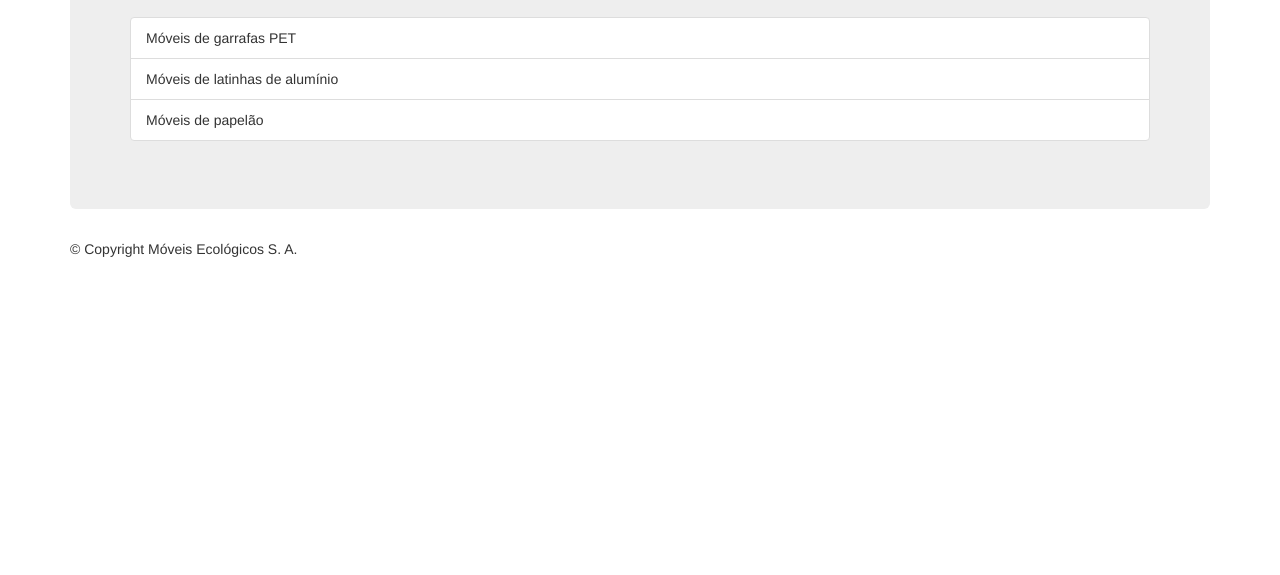
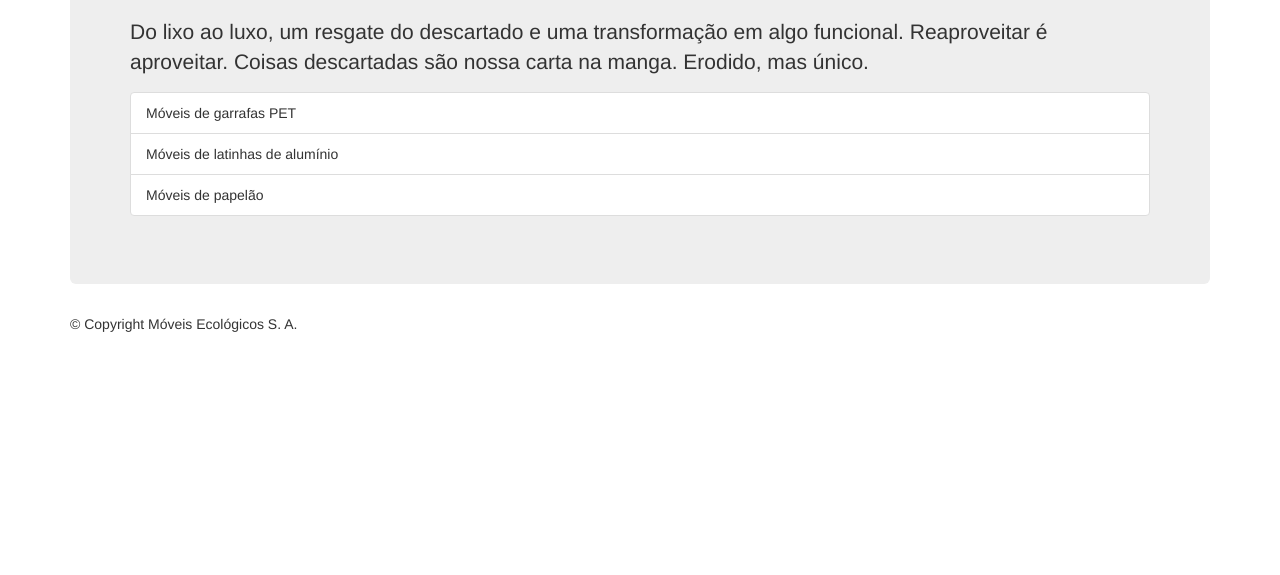
Before and after one commit to Christian-Fernando993/moveis-ecologicos, a plain HTML site: page index.html in a window 1280 px wide. Shown: the part 225-800 px from the top of the page. Drawn offline with nearby package versions, Linux system fonts and the light colour scheme.

Commit message:
Resolvendo conflitos após merge de design

```diff
--- a/index.html
+++ b/index.html
@@ -15,6 +15,11 @@
 		<div class="jumbotron">
 			<h1>Móveis Ecológicos S. A.</h1>
 			<h2 id="mensagem" class="alert alert-info"></h2>
+			<p>
+				Do lixo ao luxo, um resgate do descartado e uma transformação
+				em algo funcional. Reaproveitar é aproveitar. Coisas descartadas
+				são nossa carta na manga. Erodido, mas único.
+			</p>
 			<ul class="list-group">
 				<li class="list-group-item">
 					Móveis de garrafas PET
```
